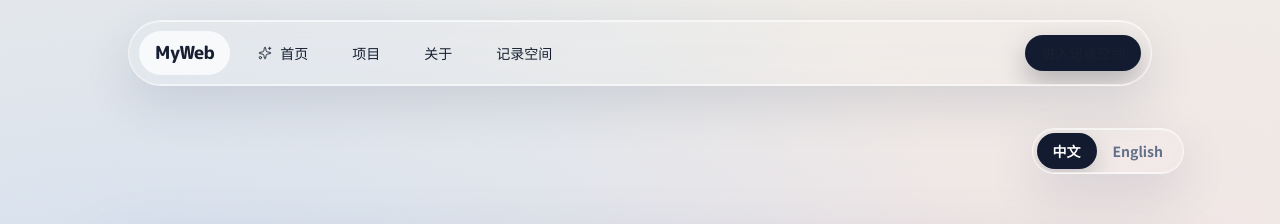
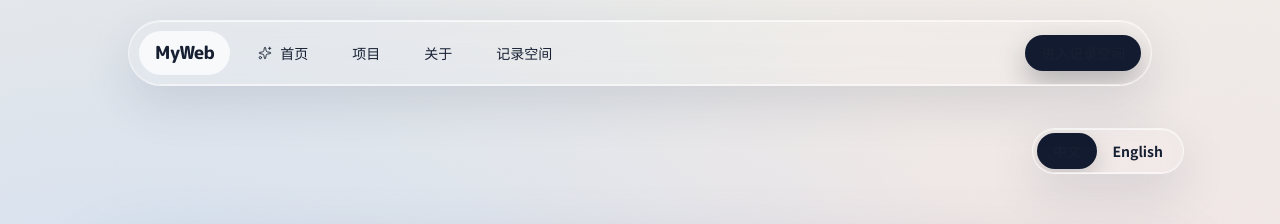
Before and after one commit to znzky04/MyWeb, a Next.js app: page / in a window 1280 px wide. Shown: the top 224 px of the page. Built offline with nearby package versions, Linux system fonts and the light colour scheme.

Commit message:
fix: switch homepage locale via url params

```diff
--- a/src/app/page.tsx
+++ b/src/app/page.tsx
@@ -1,12 +1,53 @@
-import { HomePageClient } from "@/components/home/home-page-client";
+import Link from "next/link";
+import { ContactSection } from "@/components/home/contact-section";
+import { HeroSection } from "@/components/home/hero-section";
+import { IntroSection } from "@/components/home/intro-section";
+import { NotesEntrySection } from "@/components/home/notes-entry-section";
+import { ProjectsSection } from "@/components/home/projects-section";
+import { TimelineSection } from "@/components/home/timeline-section";
 import { Container } from "@/components/layout/container";
 import { SiteShell } from "@/components/layout/site-shell";
+import { homeContent, HomeLocale } from "@/content/home-content";
 
-export default function HomePage() {
+type HomePageProps = {
+  searchParams: Promise<{ lang?: string }>;
+};
+
+export default async function HomePage({ searchParams }: HomePageProps) {
+  const params = await searchParams;
+  const locale: HomeLocale = params.lang === "en" ? "en" : "zh";
+  const copy = homeContent[locale];
+
   return (
-    <SiteShell>
-      <Container>
-        <HomePageClient />
+    <SiteShell homeLocale={locale}>
+      <Container className="space-y-16 py-6 sm:py-8">
+        <div className="flex justify-end">
+          <div className="liquid-glass inline-flex rounded-full border border-white/60 p-1 shadow-[var(--shadow-md)]">
+            <Link
+              href="/?lang=zh"
+              className={`rounded-full px-4 py-2 text-sm font-semibold transition ${
+                locale === "zh" ? "bg-[#121b2f] text-white shadow-[0_10px_24px_rgba(17,23,38,0.18)]" : "text-ink-soft hover:bg-white/45 hover:text-ink"
+              }`}
+            >
+              中文
+            </Link>
+            <Link
+              href="/?lang=en"
+              className={`rounded-full px-4 py-2 text-sm font-semibold transition ${
+                locale === "en" ? "bg-[#121b2f] text-white shadow-[0_10px_24px_rgba(17,23,38,0.18)]" : "text-ink-soft hover:bg-white/45 hover:text-ink"
+              }`}
+            >
+              English
+            </Link>
+          </div>
+        </div>
+
+        <HeroSection locale={locale} copy={copy} />
+        <IntroSection copy={copy} />
+        <ProjectsSection copy={copy} />
+        <TimelineSection copy={copy} />
+        <NotesEntrySection locale={locale} copy={copy} />
+        <ContactSection copy={copy} />
       </Container>
     </SiteShell>
   );
--- a/src/components/home/home-page-client.tsx
+++ /dev/null
@@ -1,63 +0,0 @@
-"use client";
-
-import { useState } from "react";
-import { ContactSection } from "@/components/home/contact-section";
-import { HeroSection } from "@/components/home/hero-section";
-import { IntroSection } from "@/components/home/intro-section";
-import { NotesEntrySection } from "@/components/home/notes-entry-section";
-import { ProjectsSection } from "@/components/home/projects-section";
-import { TimelineSection } from "@/components/home/timeline-section";
-import { homeContent, HomeLocale } from "@/content/home-content";
-
-const STORAGE_KEY = "home-locale";
-
-function getInitialLocale(): HomeLocale {
-  if (typeof window === "undefined") {
-    return "zh";
-  }
-
-  const saved = window.localStorage.getItem(STORAGE_KEY);
-  return saved === "en" ? "en" : "zh";
-}
-
-export function HomePageClient() {
-  const [locale, setLocale] = useState<HomeLocale>(getInitialLocale);
-  const copy = homeContent[locale];
-
-  const switchLocale = (nextLocale: HomeLocale) => {
-    setLocale(nextLocale);
-    window.localStorage.setItem(STORAGE_KEY, nextLocale);
-    window.dispatchEvent(new Event("home-locale-change"));
-  };
-
-  return (
-    <div className="space-y-16 py-6 sm:py-8">
-      <div className="flex justify-end">
-        <div className="liquid-glass inline-flex rounded-full border border-white/60 p-1 shadow-[var(--shadow-md)]">
-          {(["zh", "en"] as const).map((item) => {
-            const active = item === locale;
-            return (
-              <button
-                key={item}
-                type="button"
-                onClick={() => switchLocale(item)}
-                className={`rounded-full px-4 py-2 text-sm font-semibold transition ${
-                  active ? "bg-[#121b2f] text-white shadow-[0_10px_24px_rgba(17,23,38,0.18)]" : "text-ink-soft hover:bg-white/45 hover:text-ink"
-                }`}
-              >
-                {item === "zh" ? "中文" : "English"}
-              </button>
-            );
-          })}
-        </div>
-      </div>
-
-      <HeroSection locale={locale} copy={copy} />
-      <IntroSection copy={copy} />
-      <ProjectsSection copy={copy} />
-      <TimelineSection copy={copy} />
-      <NotesEntrySection locale={locale} copy={copy} />
-      <ContactSection copy={copy} />
-    </div>
-  );
-}
--- a/src/components/layout/site-header.tsx
+++ b/src/components/layout/site-header.tsx
@@ -1,36 +1,17 @@
 "use client";
 
 import Link from "next/link";
-import { useEffect, useMemo, useState } from "react";
+import { useMemo, useState } from "react";
 import { usePathname } from "next/navigation";
 import { Menu, Sparkles, X } from "lucide-react";
 import { navItems } from "@/lib/site-config";
 import { Container } from "@/components/layout/container";
+import { HomeLocale } from "@/content/home-content";
 
-type HomeHeaderLocale = "zh" | "en";
-
-const STORAGE_KEY = "home-locale";
-
-export function SiteHeader() {
+export function SiteHeader({ homeLocale = "zh" }: { homeLocale?: HomeLocale }) {
   const [open, setOpen] = useState(false);
-  const [homeLocale, setHomeLocale] = useState<HomeHeaderLocale>("zh");
   const pathname = usePathname();
   const isHome = pathname === "/";
-
-  useEffect(() => {
-    const syncLocale = () => {
-      const saved = window.localStorage.getItem(STORAGE_KEY);
-      setHomeLocale(saved === "en" ? "en" : "zh");
-    };
-
-    syncLocale();
-    window.addEventListener("storage", syncLocale);
-    window.addEventListener("home-locale-change", syncLocale);
-    return () => {
-      window.removeEventListener("storage", syncLocale);
-      window.removeEventListener("home-locale-change", syncLocale);
-    };
-  }, []);
 
   const currentNavItems = useMemo(() => {
     if (!isHome || homeLocale === "zh") {
@@ -51,7 +32,7 @@ export function SiteHeader() {
     <header className="fixed inset-x-0 top-0 z-50 pt-4 sm:pt-5">
       <Container className="relative">
         <div className="liquid-glass mx-auto flex max-w-5xl items-center rounded-full border border-white/55 px-2.5 py-2.5 text-sm text-ink shadow-[var(--shadow-lg)]">
-          <Link href="/" className="shrink-0 rounded-full bg-white/72 px-4 py-2 font-heading text-lg font-extrabold tracking-tight text-ink">
+          <Link href={isHome && homeLocale === "en" ? "/?lang=en" : "/"} className="shrink-0 rounded-full bg-white/72 px-4 py-2 font-heading text-lg font-extrabold tracking-tight text-ink">
             MyWeb
           </Link>
 
--- a/src/components/layout/site-shell.tsx
+++ b/src/components/layout/site-shell.tsx
@@ -1,11 +1,18 @@
 import { ReactNode } from "react";
 import { SiteFooter } from "@/components/layout/site-footer";
 import { SiteHeader } from "@/components/layout/site-header";
+import { HomeLocale } from "@/content/home-content";
 
-export function SiteShell({ children }: { children: ReactNode }) {
+export function SiteShell({
+  children,
+  homeLocale,
+}: {
+  children: ReactNode;
+  homeLocale?: HomeLocale;
+}) {
   return (
     <div className="min-h-screen">
-      <SiteHeader />
+      <SiteHeader homeLocale={homeLocale} />
       <main className="pt-20 sm:pt-24">{children}</main>
       <SiteFooter />
     </div>
```
